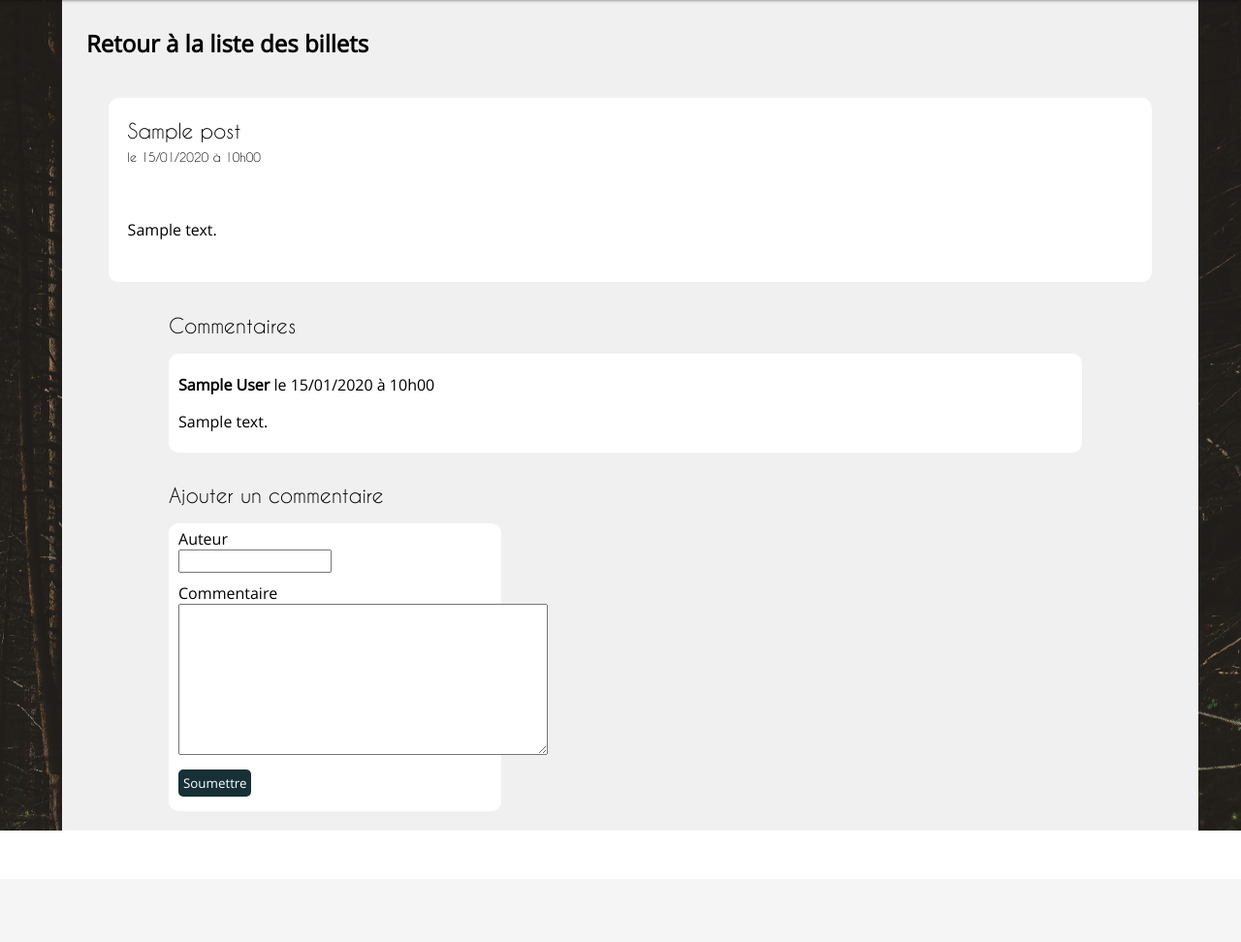
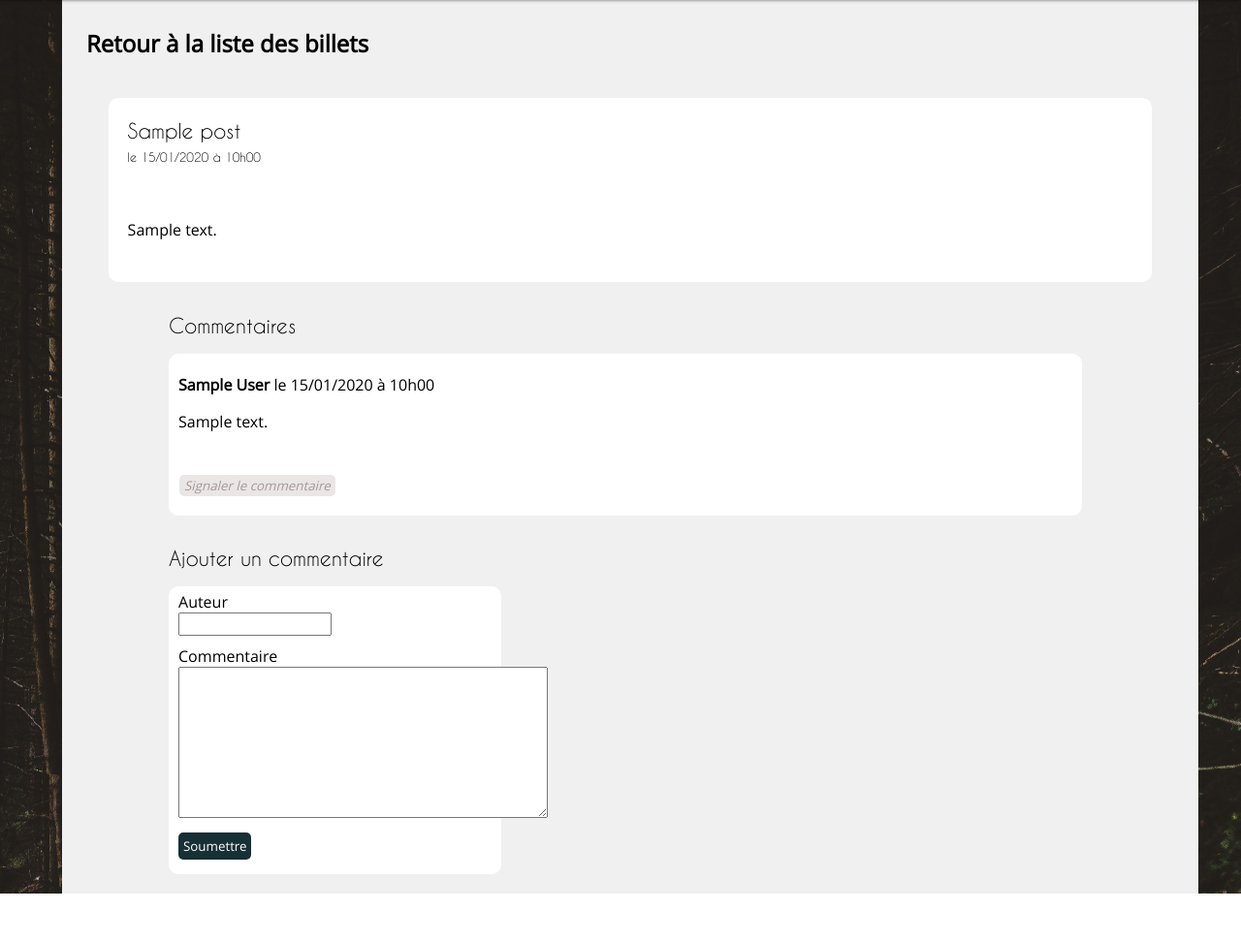
Before and after one commit to Sprinterson/Projet-4, a PHP site: page /Projet-4/index.php?action=post&id=1 in a window 1280 px wide. Shown: the part 51-1023 px from the top of the page at 97% size. Before the commit the page ends 908 px from the top, so only its background shows below. Run offline with PHP 8.4, Linux system fonts and the light colour scheme; tables that the repository leaves empty or names only in its code hold one stand-in row (values such as "Sample post"); some web fonts are replaced.

Commit message:
Travail sur les re-directions et configuration d'une fonctionnalité de signalement

```diff
--- a/controller/backendController.php
+++ b/controller/backendController.php
@@ -52,15 +52,14 @@ class BackEndController
 
     // Chargement de la fonction d'ajout de l'article
     function addPost($title, $content){
+        header('Location:index.php?action=postsBoardView');
         $postsManager = new \OpenClassrooms\Projet4\Model\PostsManager();
         $affectedLines = $postsManager->addPost($title, $content);
 
-        /*if ($affectedLines === false){
-            throw new Exception('Impossible d\'ajouter l'article !');
+
+        if ($affectedLines === false){
+            throw new Exception('Impossible d\'ajouter l\'article !');
         }
-        else {*/
-            header('Location:http://localhost/Projet-4/index.php?action=adminView');
-        //}
     }
 
       // Chargement de la page de modification de l'article
@@ -72,16 +71,16 @@ class BackEndController
 
     // Chargement de la fonction de modification de l'article
     function modifyPost($title, $content){
+        header('Location:index.php?action=postsBoardView');
         $postsManager = new \OpenClassrooms\Projet4\Model\PostsManager();
         $postsManager->modifyPost($title, $content);
-        header('Location:http://localhost/Projet-4/index.php?action=adminView');
     }
 
     // Chargement de la fonction de suppression de billet
     function deletePost(){
         $postsManager = new \OpenClassrooms\Projet4\Model\PostsManager();
         $postsManager->deletePost();
-        header('Location:http://localhost/Projet-4/index.php?action=adminView');
+        header('Location:index.php?action=postsBoardView');
     }
 
     // COMMENTS BOARD VIEW ===================================================================================
@@ -102,16 +101,16 @@ class BackEndController
 
     // Chargement de la fonction de modification de commentaire
     function modifyComment($comment){
+        header('Location:index.php?action=commentsBoardView');
         $commentsManager = new \OpenClassrooms\Projet4\Model\CommentsManager();
         $commentsManager->modifyComment($comment);
-        header('Location:http://localhost/Projet-4/index.php?action=adminView');
     }
 
     // Chargement de la fonction de suppression de commentaire
     function deleteComment(){
         $commentsManager = new \OpenClassrooms\Projet4\Model\CommentsManager();
         $commentsManager->deleteComment();
-        header('Location:http://localhost/Projet-4/index.php?action=adminView');
+        header('Location:index.php?action=commentsBoardView');
     }
 
     // CHECK LOGIN =====================================================================================
--- a/controller/frontendController.php
+++ b/controller/frontendController.php
@@ -44,16 +44,28 @@ class FrontEndController
     // Fonctionnalité d'ajout de commentaires
     function addComment($postId, $author, $comment)
     {
+        $postId = $_GET['id'];
+        var_dump($postId);
+        header('Location:index.php?action=post&id='.$postId);
         $commentsManager = new \OpenClassrooms\Projet4\Model\CommentsManager();
         $affectedLines = $commentsManager->postComment($postId, $author, $comment);
+
 
         if ($affectedLines === false) {
             throw new Exception('Impossible d\'ajouter le commentaire !');
             header('Location: index.php?action=errorView');
         }
         else {
-            header('Location:index.php?action=listPostsView.php');
+            header('Location:index.php?action=post&id=<?= $postId ?>');
         }
+    }
+
+    // Fonctionnalité pour signaler un commentaire
+    function signalComment()
+    {
+        $commentsManager = new \OpenClassrooms\Projet4\Model\CommentsManager();
+        $commentsManager->signalComment();
+        header('Location:index.php?action=listPosts');
     }
 
     // ERROR VIEW ======================================================================================
--- a/index.php
+++ b/index.php
@@ -148,7 +148,7 @@ try {
                 $frontendManager = new \OpenClassrooms\Projet4\Controller\FrontEndController();
                 $frontendManager->post();
             }
-            else {
+            else{
                 throw new Exception('Aucun identifiant de billet envoyé');
                 $backendManager = new \OpenClassrooms\Projet4\Controller\BackEndController();
                 $backendManager->errorView();
@@ -163,20 +163,25 @@ try {
                     $frontendManager = new \OpenClassrooms\Projet4\Controller\FrontEndController();
                     $frontendManager->addComment($_GET['id'], $_POST['author'], $_POST['comment']);
                 }
-                else {
+                else{
                     throw new Exception('Tous les champs ne sont pas remplis !');
                 }
             }
-            else {
+            else{
                 throw new Exception('Aucun identifiant de commentaire envoyé');
             }
+        }
+
+        elseif ($_GET['action'] == 'signalComment'){
+            $frontendManager = new \OpenClassrooms\Projet4\Controller\FrontEndController();
+            $frontendManager->signalComment();
         }
     }
 
     // HOME VIEW ===========================================================================================
 
     // Nom de la page d'accueil sur laquelle on est directement redirigé sur l'URL ne contient aucun paramètre.
-    else {
+    else{
         $frontendManager = new \OpenClassrooms\Projet4\Controller\FrontEndController();
         $frontendManager->homeView();
     }
--- a/model/Comment.php
+++ b/model/Comment.php
@@ -10,6 +10,7 @@ class Comment
     private $_author;
     private $_comment;
     private $_comment_date_fr;
+    private $_signals;
 
 
  // Hydratation
@@ -43,7 +44,10 @@ class Comment
 
     public function comment_date_fr(){
         return $this->_comment_date_fr;
-        var_dump($comment_date_fr);
+    }
+
+    public function signals(){
+        return $this->_signals;
     }
 
 
@@ -70,6 +74,10 @@ class Comment
 
     public function setComment_Date_Fr($comment_date_fr){
             $this->_comment_date_fr = $comment_date_fr;
-        }
+    }
+
+    public function setSignals($signals){
+        $this->_signals = (int) $signals;
+    }
 
 }
--- a/model/CommentsManager.php
+++ b/model/CommentsManager.php
@@ -10,66 +10,59 @@ class CommentsManager
     public function getComments($postId){ // Fonction pour récupérer les commentaires
         // Une liste vide est créée, qui contiendra les données retournées par la requête
         $comments = [];
-
         // On se connecte à la base de données
         $db = \OpenClassrooms\Projet4\Model\Database::dbConnect();
-
         // On établit une requête dans la base de données pour récupérer les commentaires
-        $req = $db->prepare('SELECT id, author, comment, DATE_FORMAT(comment_date, \'%d/%m/%Y à %Hh%i\') AS comment_date_fr FROM comments WHERE post_id = ? ORDER BY comment_date DESC');
-
+        $req = $db->prepare('SELECT id, author, comment, DATE_FORMAT(comment_date, \'%d/%m/%Y à %Hh%i\') AS comment_date_fr, signals FROM comments WHERE post_id = ? ORDER BY comment_date DESC');
         // La requête retournée est transformée en tableau
         $req->execute(array($postId));
-
         while ($data = $req->fetch($db::FETCH_ASSOC)){
            $comments[]  = new \OpenClassrooms\Projet4\Model\Comment($data); // On instancie le tableau en nouvel objet
         };
-
         // l'objet est retourné en résultat
         return $comments;
     }
 
     public function getComment($commentId){
         $comment=[];
-
         $db = \OpenClassrooms\Projet4\Model\Database::dbConnect();
         $req = $db->prepare('SELECT comment FROM comments WHERE id = ?');
         $req->execute(array($commentId));
-
         while ($data = $req->fetch($db::FETCH_ASSOC)){
            $comment[]  = new \OpenClassrooms\Projet4\Model\Comment($data);
         };
-
         return $comment;
     }
 
      public function getAllComments(){
         $comments = [];
-
         $db = \OpenClassrooms\Projet4\Model\Database::dbConnect();
-        $req = $db->prepare('SELECT id, author, comment, DATE_FORMAT(comment_date, \'%d/%m/%Y à %Hh%i\') AS comment_date_fr FROM comments ORDER BY comment_date DESC');
+        $req = $db->prepare('SELECT id, author, comment, DATE_FORMAT(comment_date, \'%d/%m/%Y à %Hh%i\') AS comment_date_fr, signals FROM comments ORDER BY signals DESC');
         $req->execute(array());
-
         while ($data = $req->fetch($db::FETCH_ASSOC)){
            $comments[]  = new \OpenClassrooms\Projet4\Model\Comment($data); // On instancie le tableau en nouvel objet
         };
-
         return $comments;
     }
 
 
     public function postComment($postId, $author, $comment){
-
         $newcomments = [];
-
         $db = \OpenClassrooms\Projet4\Model\Database::dbConnect();
         $req = $db->prepare('INSERT INTO comments(post_id, author, comment, comment_date) VALUES(?, ?, ?, NOW())');
         $req->execute(array($postId, $author, $comment));
-
         while ($data = $req->fetch($db::FETCH_ASSOC)){
             $newcomments[]  = new \OpenClassrooms\Projet4\Model\Comment($data);
         };
+        return $newcomments;
+    }
 
-        return $newcomments;
+    public function signalComment(){
+        $id= (int) $_GET['id'];
+        var_dump($id);
+        $db = \OpenClassrooms\Projet4\Model\Database::dbConnect();
+        $req = $db->prepare('UPDATE comments SET signals = signals + 1 WHERE id=?');
+        $req->execute(array($id));
     }
 
     public function modifyComment($comment){
@@ -81,7 +74,6 @@ class CommentsManager
         while ($data = $req->fetch($db::FETCH_ASSOC)){
            $modifiedComment[]  = new \OpenClassrooms\Projet4\Model\Comment($data);
         };
-
         return $modifiedComment;
     }
 
--- a/public/css/style.css
+++ b/public/css/style.css
@@ -431,27 +431,6 @@ footer
 	font-size: 1em;
 }
 
-.comments
-{
-	position: relative;
-	margin-left: 100px;
-	color: black;
-}
-
-.comments-list
-{
-	position: relative;
-	width: 80%;
-	margin: auto;
-	margin-bottom: 15px;
-	margin-left: 100px;
-	padding: 5px 10px;
-
-	background-color: white;
-	color: black;
-	border-radius: 10px;
-}
-
 #posts form
 {
 	position: relative;
@@ -476,6 +455,40 @@ footer
 {
 	height: 150px;
 	width: 375px;
+}
+
+.comments
+{
+	position: relative;
+	margin-left: 100px;
+	color: black;
+}
+
+.comments-list
+{
+	position: relative;
+	width: 80%;
+	margin: auto;
+	margin-bottom: 15px;
+	margin-left: 100px;
+	padding: 5px 10px;
+
+	background-color: white;
+	color: black;
+	border-radius: 10px;
+}
+
+.signal-button
+{
+	position: relative;
+	left: -109px;
+	padding: 2px 5px;
+
+	background-color: #EBE6E6;
+	color: #A49999;
+	font-style: italic;
+	border: none;
+	border-radius: 5px;
 }
 
 @media all and (max-width: 1366px)/*=========================*/
@@ -873,6 +886,13 @@ footer
 	border-radius: 0px 5px 5px 0px;
 }
 
+.comment-signals
+{
+	background-color: #D02A2A;
+	color: white;
+	padding: 0px 5px;
+}
+
 #comments-view .news  input
 {
 	background-color: transparent;
--- a/view/frontend/postView.php
+++ b/view/frontend/postView.php
@@ -34,6 +34,10 @@
             <div class="comments-list">
                 <p><strong><?= htmlspecialchars($comments->author()) ?></strong> le <?= $comments->comment_date_fr() ?></p>
                 <p><?= nl2br(htmlspecialchars($comments->comment())) ?></p>
+                <br/>
+                <form action="index.php?action=signalComment&amp;id=<?= $comments->id() ?>" method="post" >
+                    <input class="signal-button" type="submit" value="Signaler le commentaire" />
+                </form>
             </div>
     <?php
         }
@@ -43,11 +47,11 @@
 
     <form action="index.php?action=addComment&amp;id=<?= $data->id() ?>" method="post">
         <div>
-            <label for="author">Auteur</label><br />
+            <label for="author">Auteur</label><br/>
             <input type="text" id="author" name="author" />
         </div>
         <div>
-            <label for="comment">Commentaire</label><br />
+            <label for="comment">Commentaire</label><br/>
             <textarea id="comment" name="comment"></textarea>
         </div>
         <div>
```
Also changed, not shown: model/PostsManager.php (+0 -9 lines).
